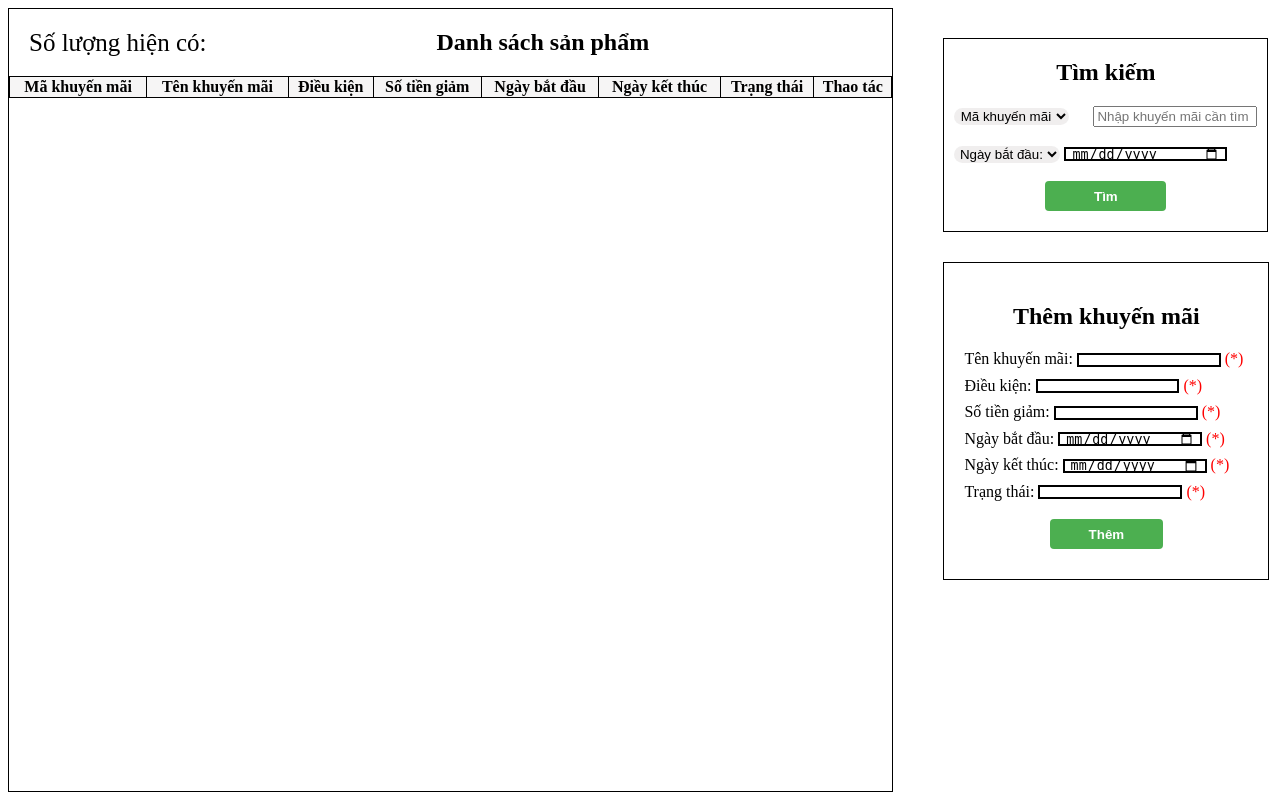
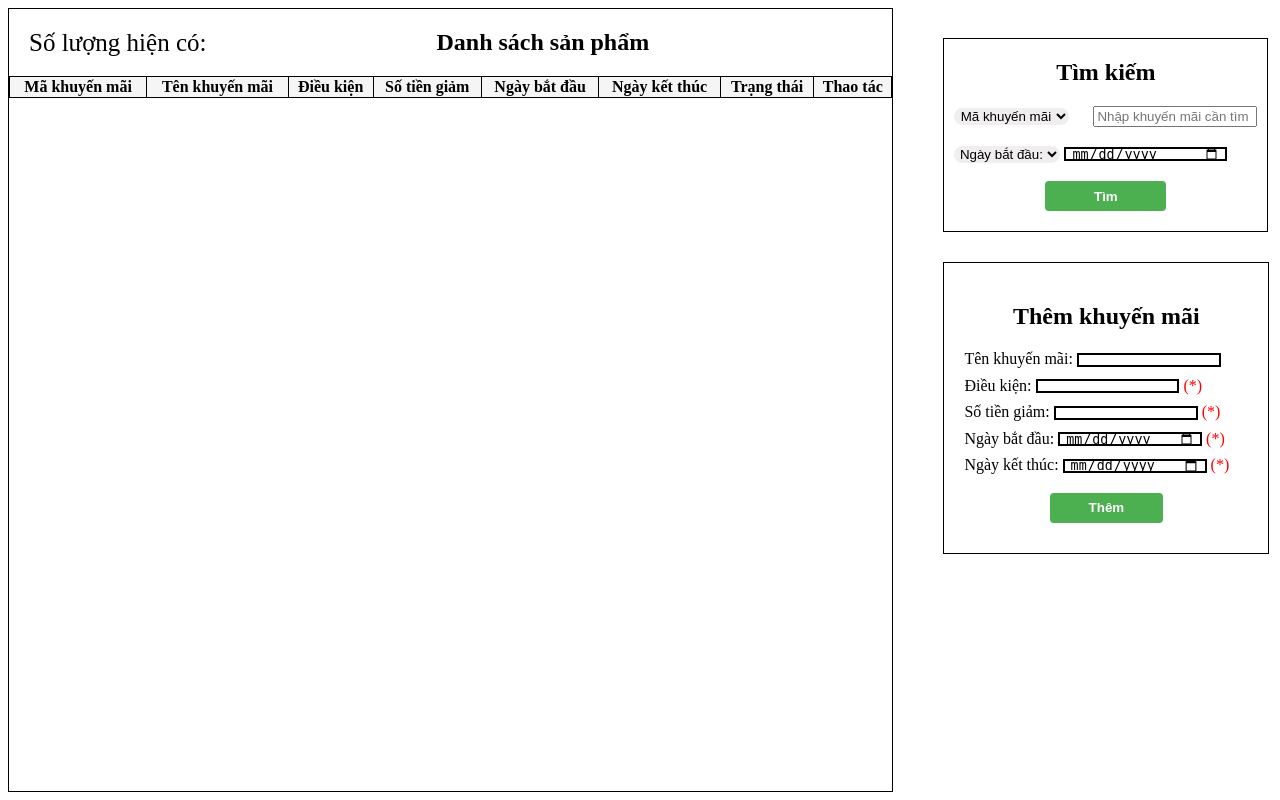
Before and after one commit to trungnguyenle021106/PhoneShop-PHP, a PHP site: page /Khuyen_mai_admin.php in a window 1280 px wide. Run offline with PHP 8.4, Linux system fonts and the light colour scheme; data that the repository does not hold is empty.

Commit message:
fix trang thai km

```diff
--- a/ADMIN/CSS/KM_admin.css
+++ b/ADMIN/CSS/KM_admin.css
@@ -105,6 +105,7 @@
     border: 2px solid black ;
 
 }
+
 
 
 #form_them_KM .btn_them_KM {
--- a/ADMIN/JS/KM.js
+++ b/ADMIN/JS/KM.js
@@ -180,7 +180,7 @@ function add(){
         SO_TIEN_GIAM: $('#Tien_giam_KM').val(),
         NGAY_BĐ: $('startDate').val(),
         NGAY_KT: $('#endDate').val(),
-        TINH_TRANG: $('#TrangThaiKM').val()
+        TINH_TRANG: "Có hiệu lực"
       };
 
     var jsonData = JSON.stringify(data);
--- a/ADMIN/Khuyen_mai_admin.php
+++ b/ADMIN/Khuyen_mai_admin.php
@@ -76,7 +76,7 @@ $connect->connectDB();
 
             <div>
                 <label for="">Tên khuyến mãi: </label>
-                <input type="text" name="TenKM_add" id="TenKM_add"> <span style="color: red; ">(*)</span>
+                <input type="text" name="TenKM_add" id="TenKM_add">
             </div>
 
             <div>
@@ -99,10 +99,6 @@ $connect->connectDB();
                 <input type="date" id="endDate" name="endDate"> <span style="color: red; ">(*)</span>
             </div>
 
-            <div>
-                <label for="">Trạng thái: </label>
-                <input type="text" name="TrangThaiKM" id="TrangThaiKM"> <span style="color: red; ">(*)</span>
-            </div>
 
             </div>
             <input type="hidden" name="page" value="<?php echo $_POST['page']; ?>">
@@ -141,7 +137,11 @@ $connect->connectDB();
 
                 <div>
                     <label for="">Trạng thái: </label>
-                    <input type="text" value="" name="TrangThaiKM_sua" id="TrangThaiKM_sua">
+                    <!-- <input type="text" value="" name="TrangThaiKM_sua" id="TrangThaiKM_sua"> -->
+                    <select name="TrangThaiKM_sua" id="TrangThaiKM_sua" style="height: 35px; width: 400px; margin-bottom: 15px; ">
+                        <option value="Có hiệu lực">Có hiệu lực</option>
+                        <option value="Hết hiệu lực">Hết hiệu lực</option>
+                    </select>
                 </div>
 
                 <input type="hidden" name="page" value="<?php echo $_POST['page']; ?>">
```
